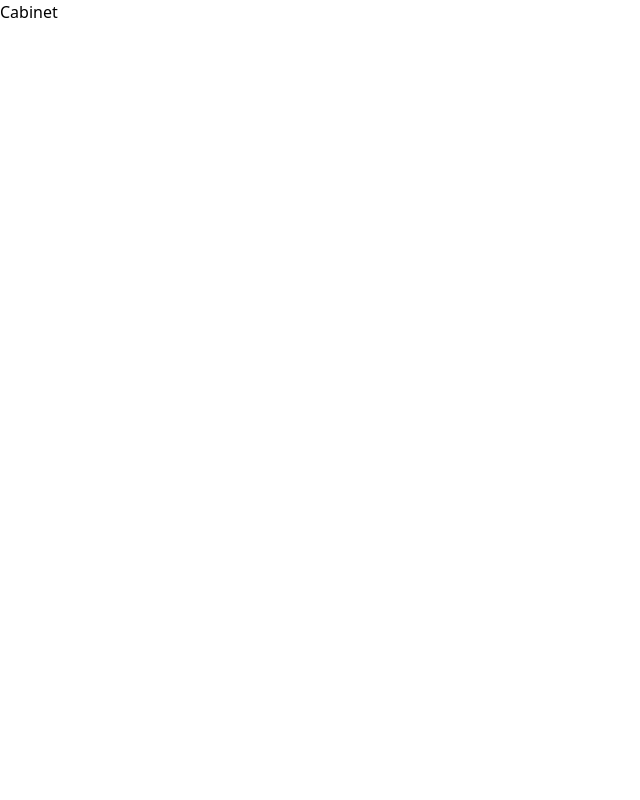
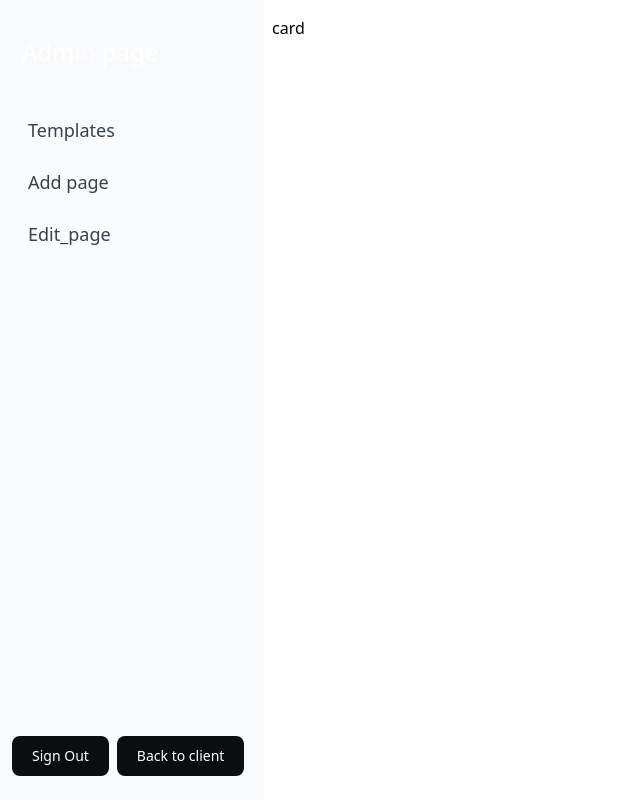
Before and after one commit to tima1704/SalymbekovUniversity, a React (Vite) app: page / in a window 1280 px wide. Shown: the whole page, without its empty margins (0-640 px from the left). Built offline with nearby package versions, Linux system fonts and the light colour scheme.

Commit message:
add: sidebar

```diff
--- /dev/null
+++ b/src/components/main/AppWrapper/index.tsx
@@ -0,0 +1,15 @@
+import React from "react";
+import { Header } from "../Header";
+import SideBarBlock from "../SideBar";
+
+interface IWrapper {
+  children: React.ReactNode;
+}
+
+export const AppWrapper: React.FC<IWrapper> = ({ children }) => {
+  return (
+    <React.Fragment>
+      <SideBarBlock>{children}</SideBarBlock>
+    </React.Fragment>
+  );
+};
--- /dev/null
+++ b/src/components/main/Header/index.tsx
@@ -0,0 +1,58 @@
+import React from "react";
+import { Link } from "react-router-dom";
+
+interface IFlags {
+  id: number;
+  img: string;
+  description: string;
+}
+
+const FLAGS: IFlags[] = [
+  {
+    id: 1,
+    img: "/src/components/common/icon/Russia.png",
+    description: "Ru",
+  },
+  {
+    id: 2,
+    img: "/src/components/common/icon/Kyrgyzstan.png",
+    description: "Kg",
+  },
+  {
+    id: 3,
+    img: "/src/components/common/icon/United_Kingdom.png",
+    description: "UK",
+  },
+];
+
+export const Header: React.FC = () => {
+  return (
+    <header className="bg-[#041326] text-[#ffffff]">
+      <div className="flex items-center justify-between max-w-[1140px] w-[100%] m-[auto] py-[16px]">
+        <div className="flex items-center gap-x-[46px]">
+          <div className="cursor-pointer">
+            <img
+              className="w-[135px] h-[30px]"
+              src="/src/components/common/icon/logo-salymbekov-university-site.svg"
+              alt="Salymbekov University"
+            />
+          </div>
+        </div>
+        <div className="flex items-center gap-x-[32px]">
+          <div className="flex items-center cursor-pointer">
+            <select className="bg-[#041326] border-[none] outline-none cursor-pointer ">
+              {FLAGS.map((obj) => (
+                <option key={obj.id} value={obj.description}>
+                  {obj.description}
+                </option>
+              ))}
+            </select>
+          </div>
+          <button className="text-[14px] font-[600] not-italic leading-[20px] bg-[#0D3A71] px-[14.8px] py-[6px] rounded-[8px] border border-1 border-solid border-[#0D3A71] hover:bg-[#ffffff] hover:text-[#0D3A71] transition duration-[0.3s] ease-in-out">
+            Перейти на сайт
+          </button>
+        </div>
+      </div>
+    </header>
+  );
+};
--- /dev/null
+++ b/src/components/main/SideBar/index.tsx
@@ -0,0 +1,81 @@
+import React from "react";
+import { Link } from "react-router-dom";
+
+interface ILinks {
+  name: string;
+  link: string;
+}
+
+const sidebarLinks: ILinks[] = [
+  {
+    name: "Templates",
+    link: "/templates",
+  },
+  {
+    name: "Add page",
+    link: "/add_page",
+  },
+  {
+    name: "Edit_page",
+    link: "/edit_page",
+  },
+];
+
+const Sidebar: React.FC = () => {
+  return (
+    <aside
+      id="logo-sidebar"
+      className="fixed top-0 left-0 z-40 w-67 h-screen transition-transform -translate-x-full sm:translate-x-0 bg-gray-50 dark:bg-gray-800"
+      aria-label="Sidebar"
+    >
+      <div className="h-full flex flex-col justify-between px-3 py-4 overflow-y-auto">
+        <div>
+          <Link to="/" className="flex items-center pl-2.5 mt-5 text-white text-2xl">
+            Admin page
+          </Link>
+          <ul className="space-y-2 font-medium mt-10">
+            {sidebarLinks.map((item, index) => (
+              <li key={index}>
+                <Link
+                  className="block px-4 py-2 font-medium text-lg text-gray-700 hover:bg-gray-100 dark:text-gray-300 dark:hover:bg-gray-600 dark:hover:text-white"
+                  to={item.link}
+                >
+                  {item.name}
+                </Link>
+              </li>
+            ))}
+          </ul>
+        </div>
+        <div className="flex mt-auto">
+          <button
+            type="button"
+            className="text-white bg-[#0a0e0f] hover:bg-[#050708]/90 focus:ring-4 focus:outline-none focus:ring-[#050708]/50 font-medium rounded-lg text-sm px-5 py-2.5 text-center inline-flex items-center dark:focus:ring-[#050708]/50 dark:hover:bg-[#050708]/30 mr-2 mb-2"
+          >
+            Sign Out
+          </button>
+          <button
+            type="button"
+            className="text-white bg-[#0a0e0f] hover:bg-[#050708]/90 focus:ring-4 focus:outline-none focus:ring-[#050708]/50 font-medium rounded-lg text-sm px-5 py-2.5 text-center inline-flex items-center dark:focus:ring-[#050708]/50 dark:hover:bg-[#050708]/30 mr-2 mb-2"
+          >
+            Back to client
+          </button>
+        </div>
+      </div>
+    </aside>
+  );
+};
+
+interface ISideBarBlock {
+  children: React.ReactNode;
+}
+
+const SideBarBlock: React.FC<ISideBarBlock> = ({ children }) => {
+  return (
+    <div className="flex">
+      <Sidebar />
+      <div className="p-4 sm:ml-64">{children}</div>
+    </div>
+  );
+};
+
+export default SideBarBlock;
--- a/src/pages/Cabinet/index.tsx
+++ b/src/pages/Cabinet/index.tsx
@@ -1,7 +1,14 @@
 import React from 'react'
+import { Header } from '../../components/main/Header'
+import SideBarBlock from '../../components/main/SideBar'
+import { AppWrapper } from '../../components/main/AppWrapper'
 
 export const Cabinet = () => {
   return (
-    <div>Cabinet</div>
+    <React.Fragment>
+      <AppWrapper>
+        card
+      </AppWrapper>
+    </React.Fragment>
   )
 }
```
Also changed, not shown: src/components/common/icon/logo-salymbekov-university-site.svg (added).
